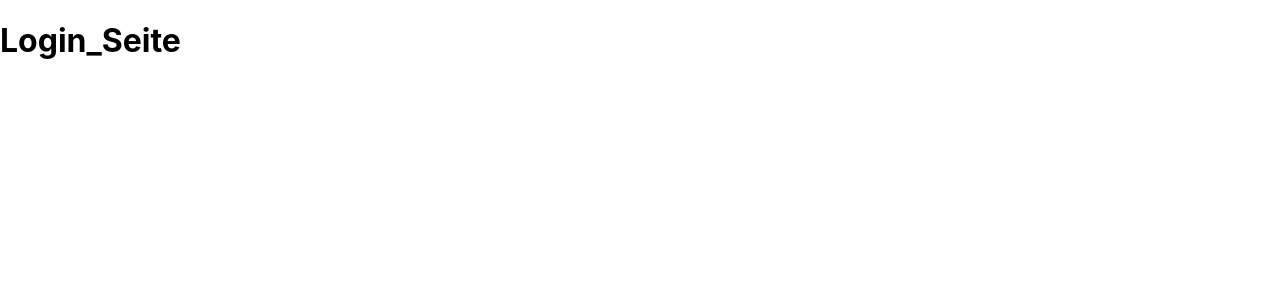
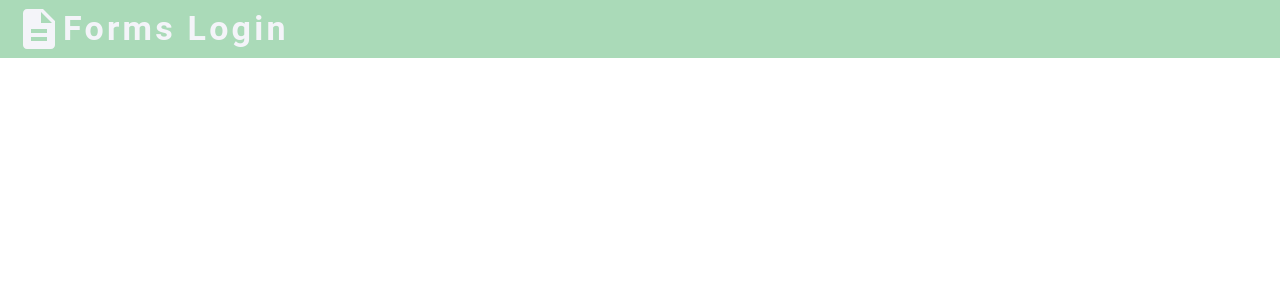
Before and after one commit to aileenkae/CloudComputing1, a React (Create React App) app in the folder frontend/: page /login in a window 1280 px wide. Shown: the top 300 px of the page. Built offline with nearby package versions, Linux system fonts and the light colour scheme.

Commit message:
change login and home page

```diff
--- a/frontend/src/App.js
+++ b/frontend/src/App.js
@@ -3,6 +3,7 @@
 import Question from './components/question';
 import {Route, Routes, BrowserRouter} from 'react-router-dom';
 import {Home} from './components/Home_Site';
+import {Login} from './components/login_site';
 
 
 function App() {
@@ -25,7 +26,7 @@
     <BrowserRouter>
       <Routes>
         <Route path="/home" element={<Home/>}/>
-        <Route path="/login" element={<h1>Login_Seite</h1>}/>
+        <Route path="/login" element={<Login/>}/>
         <Route path="/form" element={<h1>Formular</h1>}/>
       </Routes>
     </BrowserRouter>
--- a/frontend/src/components/body.js
+++ b/frontend/src/components/body.js
@@ -13,6 +13,7 @@
   };
 
 {/*function Body() { */}
+
   return (
     <div style={{backgroundColor: '#f4f4f9' , paddingBottom: '100px', paddingTop: '100px' }} >
       <Typography style={{fontSize:50, fontWeight:700, color:'#aadab8', alignContent:'center', marginLeft:600, marginBottom:60 }}> Your Forms </Typography>
@@ -27,7 +28,7 @@
         <button style={{height: '250px', width: '300px', cursor:'pointer'}}>
         <p style={{fontSize: 20}}>Form #1</p>
         <IconButton onClick={handleOpenNavMenu}  size="large" aria-label="account of current user"  aria-controls="menu-appbar" aria-haspopup="true" color="inherit" style={{marginTop:100, marginLeft:200}} >
-        <Delete style={{fontSize: 30, borderRadius: '2px'}} /> </IconButton>
+        <Delete title="Delete Form" style={{fontSize: 30, borderRadius: '2px'}} /> </IconButton>
         </button>
 
         <button style={{height: '250px', width: '300px', cursor:'pointer'}}>
--- a/frontend/src/components/header.js
+++ b/frontend/src/components/header.js
@@ -38,22 +38,21 @@
   };
 
   return (
-    <div style={{position:'sticky', padding: 5,  display:'flex', justifyContent: 'space-between', alignItems: 'center', backgroundColor:'#AADAB8', maxWidth:'xl'}} >
+    <div style={{position:'sticky', padding: 5,  display:'flex', backgroundColor:'#AADAB8', maxWidth:'xl'}} >
       <AdbIcon style={{ display:'flex', marginLeft: 10 , fontSize: "3rem", color:'#f4f4f9' }} />
-          Logo
       <Typography variant="h4"  component="a"   href="/"
           style={{ fontWeight: 700, letterSpacing: '.2rem',  color: '#f4f4f9',  textDecoration: 'none' }}   >
           Forms
       </Typography>
 
 
-      <div style={{position:'sticky', display:'flex', flexDirection:'row', width: 400, height: 45, alignItems:'center', backgroundColor: '#f4f4f9', borderRadius:5}}>
+      <div style={{position:'sticky', display:'flex', flexDirection:'row', width: 400, height: 45, alignItems:'center', backgroundColor: '#f4f4f9', borderRadius:5, marginLeft: 400 }}>
         <IconButton ><SearchIcon /></IconButton>
         <input type="text" name="search" placeholder='Search' style={{border:'none', height:40, background:'transparent', outline:'none', widh:'100%'}} />
       </div>
 
 
-      <IconButton onClick={handleOpenNavMenu}  size="large" aria-label="account of current user"  aria-controls="menu-appbar" aria-haspopup="true" color="inherit" >
+   {/*   <IconButton onClick={handleOpenNavMenu}  size="large" aria-label="account of current user"  aria-controls="menu-appbar" aria-haspopup="true" color="inherit" >
        <MenuIcon />  </IconButton>
 
        <Menu id="menu-appbar"  anchorEl={anchorElNav} anchorOrigin={{vertical: 'bottom',horizontal: 'left',}}
@@ -66,10 +65,10 @@
             <MenuItem key={page} onClick={handleCloseNavMenu}>
               <Typography textAlign="center">{page}</Typography>
             </MenuItem>
-          )) */}
+          ))
         </Menu>
 
-      {/*  {<Box sx={{ flexGrow: 1, display: { xs: 'none', md: 'flex' } }}>
+       {<Box sx={{ flexGrow: 1, display: { xs: 'none', md: 'flex' } }}>
             pages.map((page) => (
               <Button
                 key={page}
@@ -79,9 +78,11 @@
                 {page}
               </Button>
             ))
-          </Box> } */}
+          </Box> }
+           */}
 
-         <Box sx={{ flexGrow: 0 }}>
+
+         <Box sx={{ flexGrow: 0, marginLeft: 60, cursor:'pointer' }}>
          <Tooltip title="Open settings">
               <IconButton onClick={handleOpenUserMenu} sx={{ p: 0 }}>
                 <Avatar alt="Remy Sharp" src="/static/images/avatar/2.jpg" />
--- a/frontend/src/components/login_site.js
+++ b/frontend/src/components/login_site.js
@@ -1,14 +1,17 @@
 import React from 'react'
+import AdbIcon from '@mui/icons-material/Description';
+import Typography from '@mui/material/Typography';
 
-function login_site() {
+export function Login() {
   return (
 
-    <div>
-         <AdbIcon style={{ display:'flex', marginLeft: 10 , fontSize: "3rem", color:'#f4f4f9'}} />
+    <div style={{position:'sticky', padding: 5,  display:'flex', alignItems: 'center', backgroundColor:'#AADAB8', maxWidth:'xl'}} >
+      <AdbIcon style={{ display:'flex', marginLeft: 10 , fontSize: "3rem", color:'#f4f4f9' }} />
       <Typography variant="h4"  component="a"   href="/"
-          style={{ fontWeight: 700, letterSpacing: '.1rem',  color: '#f4f4f9',  textDecoration: 'none' }}>
-          FORMS
+          style={{ fontWeight: 700, letterSpacing: '.2rem',  color: '#f4f4f9',  textDecoration: 'none' }}   >
+          Forms   Login
       </Typography>
+
 
     </div>
 
@@ -16,4 +19,4 @@
   )
 }
 
-export default login_site
+export default Login
```
